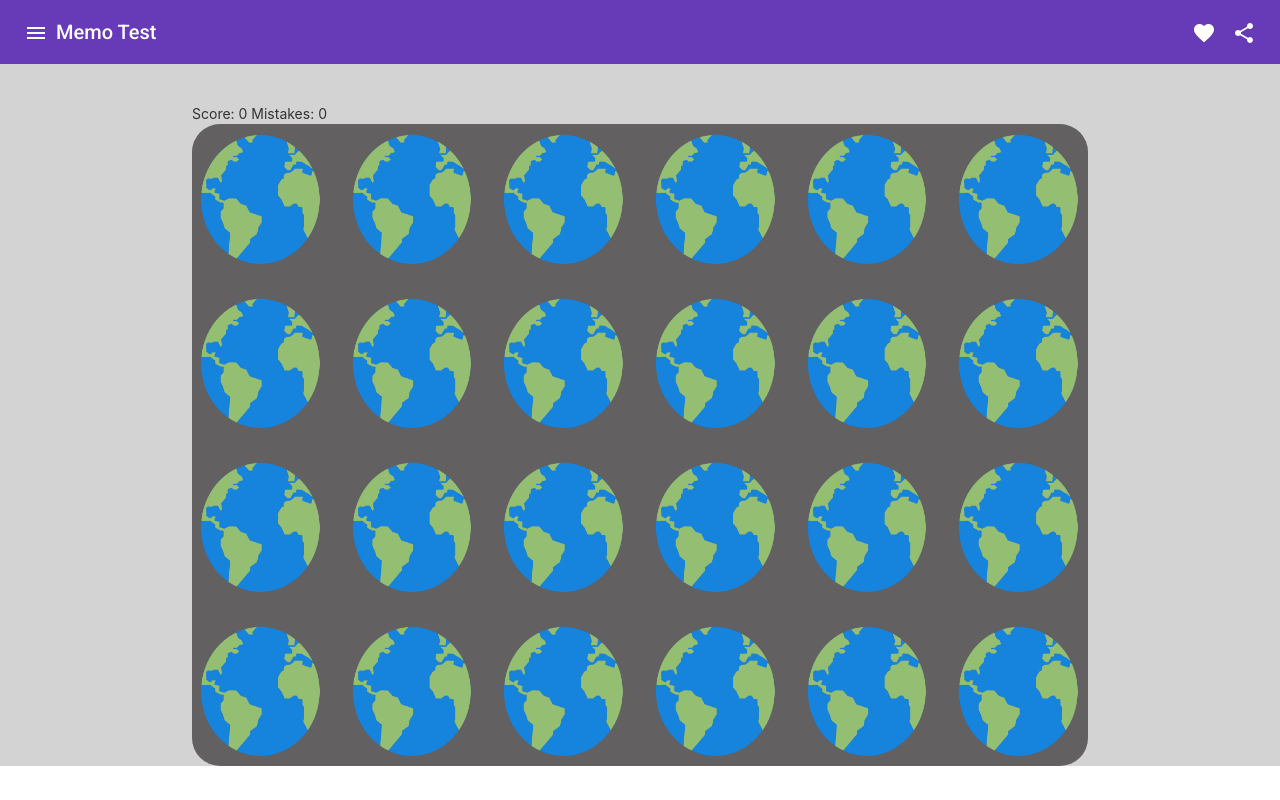
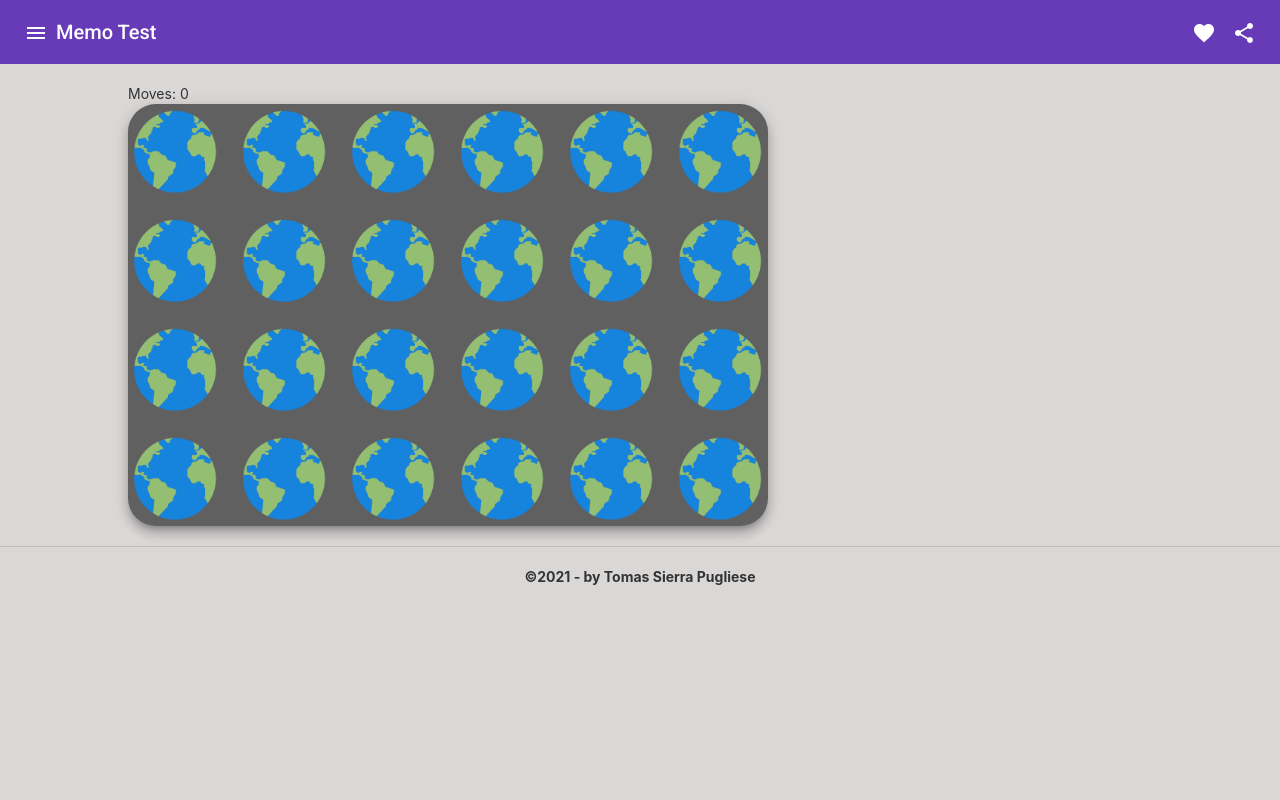
Before and after one commit to sierrapugliesetomas/memo-test, an Angular app: page / in a window 1280 px wide. Built offline with nearby package versions, Linux system fonts and the light colour scheme.

Commit message:
more stuff

```diff
--- a/src/app/app.component.css
+++ b/src/app/app.component.css
@@ -1,7 +1,7 @@
-.container {
-    background-color: lightgray;
-}
-
 .example-spacer {
     flex: 1 1 auto;
   }
+
+p {
+  text-align: center;
+}
--- a/src/app/app.component.html
+++ b/src/app/app.component.html
@@ -290,17 +290,27 @@
 </style>
 <mat-toolbar color="primary">
   <button mat-icon-button class="example-icon" aria-label="Example icon-button with menu icon">
+    <!--ToDo: quitar si no se va a desplegar -->
     <mat-icon>menu</mat-icon>
   </button>
   <span>Memo Test</span>
   <span class="example-spacer"></span>
   <button mat-icon-button class="example-icon favorite-icon" aria-label="Example icon-button with heart icon">
+    <!-- ToDo: quitar si no tiene funcionalidad-->
     <mat-icon>favorite</mat-icon>
   </button>
   <button mat-icon-button class="example-icon" aria-label="Example icon-button with share icon">
+    <!-- ToDo: poner link a mi github y linkedin -->
     <mat-icon>share</mat-icon>
   </button>
 </mat-toolbar>
 <div class="container">
   <app-grilla></app-grilla>
+  <br>
+  <mat-divider>
+  </mat-divider>
+  <br>
+  <p>
+    <b>©2021 - by Tomas Sierra Pugliese</b>
+  </p>
 </div>
--- a/src/app/app.module.ts
+++ b/src/app/app.module.ts
@@ -10,7 +10,7 @@ import { MatRippleModule } from '@angular/material/core';
 import {MatToolbarModule} from '@angular/material/toolbar';
 import {MatIconModule} from '@angular/material/icon';
 import {MatButtonModule} from '@angular/material/button';
-
+import {MatDividerModule} from '@angular/material/divider';
 
 
 @NgModule({
@@ -23,7 +23,8 @@ import {MatButtonModule} from '@angular/material/button';
     MatRippleModule,
     MatToolbarModule,
     MatIconModule,
-    MatButtonModule
+    MatButtonModule,
+    MatDividerModule
   ],
   providers: [],
   bootstrap: [AppComponent],
--- a/src/app/grilla/grilla.component.css
+++ b/src/app/grilla/grilla.component.css
@@ -1,11 +1,6 @@
-.mat-grid-tile:hover {
-    /* transform: scale(1.2); */
-    background-color: rgba(56, 56, 56, 0.308);
-}
-
 .mat-grid-list {
-    /* padding-left: 2rem;
-    padding-right: 2rem; */
+    /* padding-left: 1rem;
+    padding-right: 1rem; */
 }
 
 .border{
@@ -13,19 +8,20 @@
 }
 
 .gray {
-    background-color: rgb(98, 96, 96);
+    background-color: rgb(96, 96, 96);
 }
+
 .image {
     width:100%;
     height: 100%;
     cursor: pointer;
 }
 
-.container {
-    margin-left: 15%;
-    margin-right: 15%;
+.image:hover {
+    background-color: rgba(56, 56, 56, 0.308);
 }
 
-.example-spacer {
-    flex: 1 1 auto;
-  }
+.container {
+    margin-left: 10%;
+    margin-right: 40%;
+}
--- a/src/app/grilla/grilla.component.html
+++ b/src/app/grilla/grilla.component.html
@@ -1,12 +1,10 @@
-<br>
 <br>
 <div class="container">
     <div>
-        Score: {{score}}
-        Mistakes: {{ mistakes }}
+        Moves: {{moves}}
     </div>
-    <mat-grid-list class="border gray" cols="6" rowHeight="150px" gutterSize="1em">
-        <mat-grid-tile *ngFor="let card of cards" class="border">
+    <mat-grid-list class="border gray mat-elevation-z8" cols="6" gutterSize="1em">
+        <mat-grid-tile *ngFor="let card of cards" class="border image-margin">
             <img class="image" src={{card.show?card.showImage:hideImage}} (click)="onClickCard(card)">
         </mat-grid-tile>
     </mat-grid-list>
--- a/src/app/grilla/grilla.component.ts
+++ b/src/app/grilla/grilla.component.ts
@@ -8,7 +8,7 @@ import { Component, OnInit } from '@angular/core';
 export class GrillaComponent implements OnInit {
 
   score = 0;
-  mistakes = 0;
+  moves = 0;
   freeze = false;
   hideImage = '../../assets/images/hide.png';
   selectedCards = [];
@@ -77,9 +77,9 @@ export class GrillaComponent implements OnInit {
         this.selectedCards[1].show = false;
         this.freeze = false;
         this.selectedCards = [];
-        this.mistakes++;
       }, 1500);
     }
+    this.moves++;
   }
   private validateShowCard(card) {
     return (this.selectedCards.length < 2 && this.selectedCards[0]?.id !== card.id && !this.guessedId.includes(card.id));
--- a/src/styles.css
+++ b/src/styles.css
@@ -1,4 +1,4 @@
 /* You can add global styles to this file, and also import other style files */
 
 html, body { height: 100%; }
-body { margin: 0; font-family: Roboto, "Helvetica Neue", sans-serif; }
+body { margin: 0; font-family: Roboto, "Helvetica Neue", sans-serif;  background-color: rgb(218, 215, 215);}
```
Also changed, not shown: 1 other file (tests, documents, lock files or other folders).
